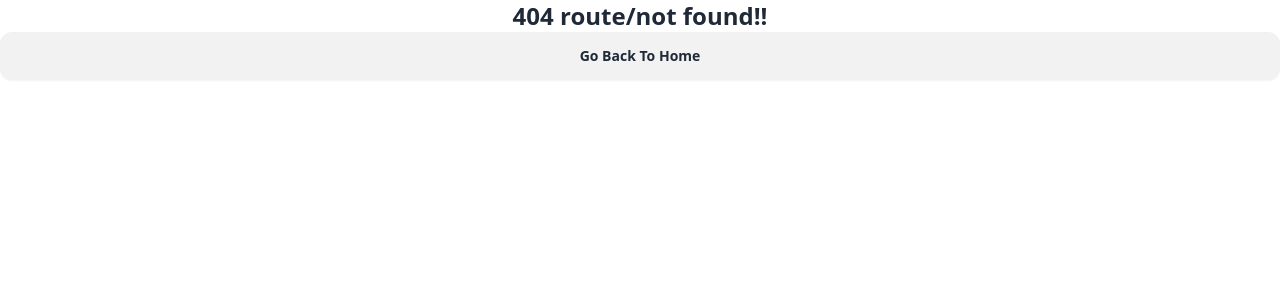
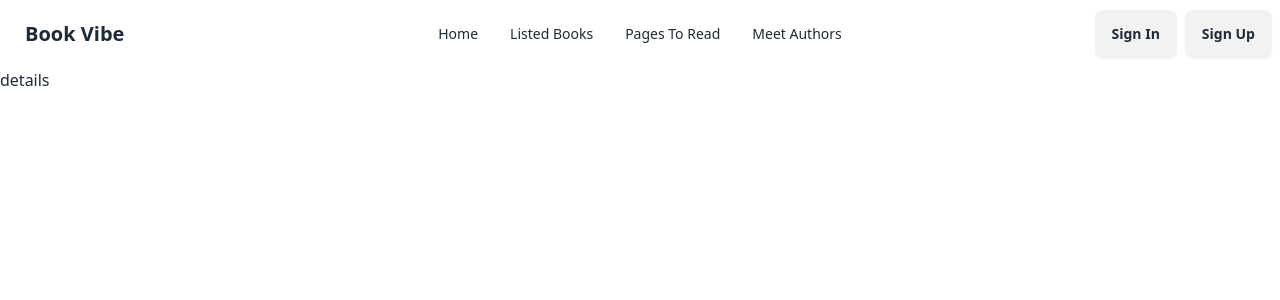
Before and after one commit to Hamed18/BookVibe, a React (Vite) app: page /Book/1 in a window 1280 px wide. Before the commit this address had no page. Shown: the top 300 px of the page. Built offline with nearby package versions, Linux system fonts and the light colour scheme.

Commit message:
Dynamic Routing of Book Details

```diff
--- a/src/Components/Book/Book.jsx
+++ b/src/Components/Book/Book.jsx
@@ -3,7 +3,7 @@ import { Link } from "react-router-dom";
 const Book = ({ book }) => {
   const { bookId, image, tags, bookName, author, category, rating } = book;
   return (
-    <Link>
+    <Link to={`/Book/${bookId}`}>
       <div className="w-[374px] h-[481px] border border-gray-200 shadow-xl rounded-xl m-4">
         <img
           src={image}
--- /dev/null
+++ b/src/Components/BookDetails/BookDetails.jsx
@@ -0,0 +1,10 @@
+
+const BookDetails = () => {
+	return (
+		<div>
+			<h3>details</h3>
+		</div>
+	);
+};
+
+export default BookDetails;
--- a/src/main.jsx
+++ b/src/main.jsx
@@ -9,6 +9,7 @@ import {
 import Root from './Components/Root/Root.jsx';
 import Home from './Components/Home/Home.jsx';
 import ErrorPage from './Components/ErrorPage/ErrorPage.jsx';
+import BookDetails from './Components/BookDetails/BookDetails.jsx';
 
 const router = createBrowserRouter([
   {
@@ -19,6 +20,10 @@ const router = createBrowserRouter([
       {
         path: '/',
         element: <Home></Home>
+      },
+      {
+        path: '/Book/:BookId',
+        element: <BookDetails></BookDetails>
       }
     ]
   }
```
